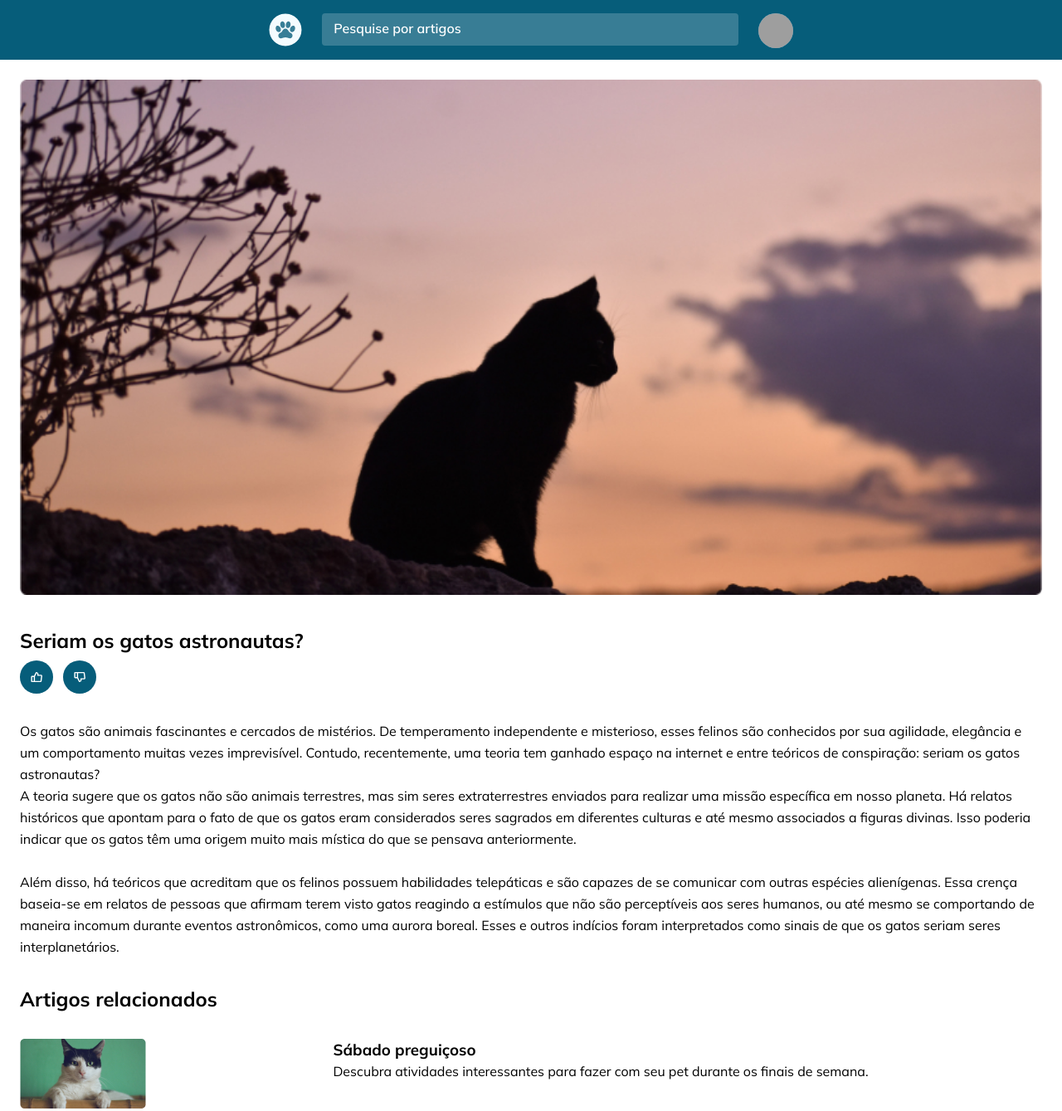
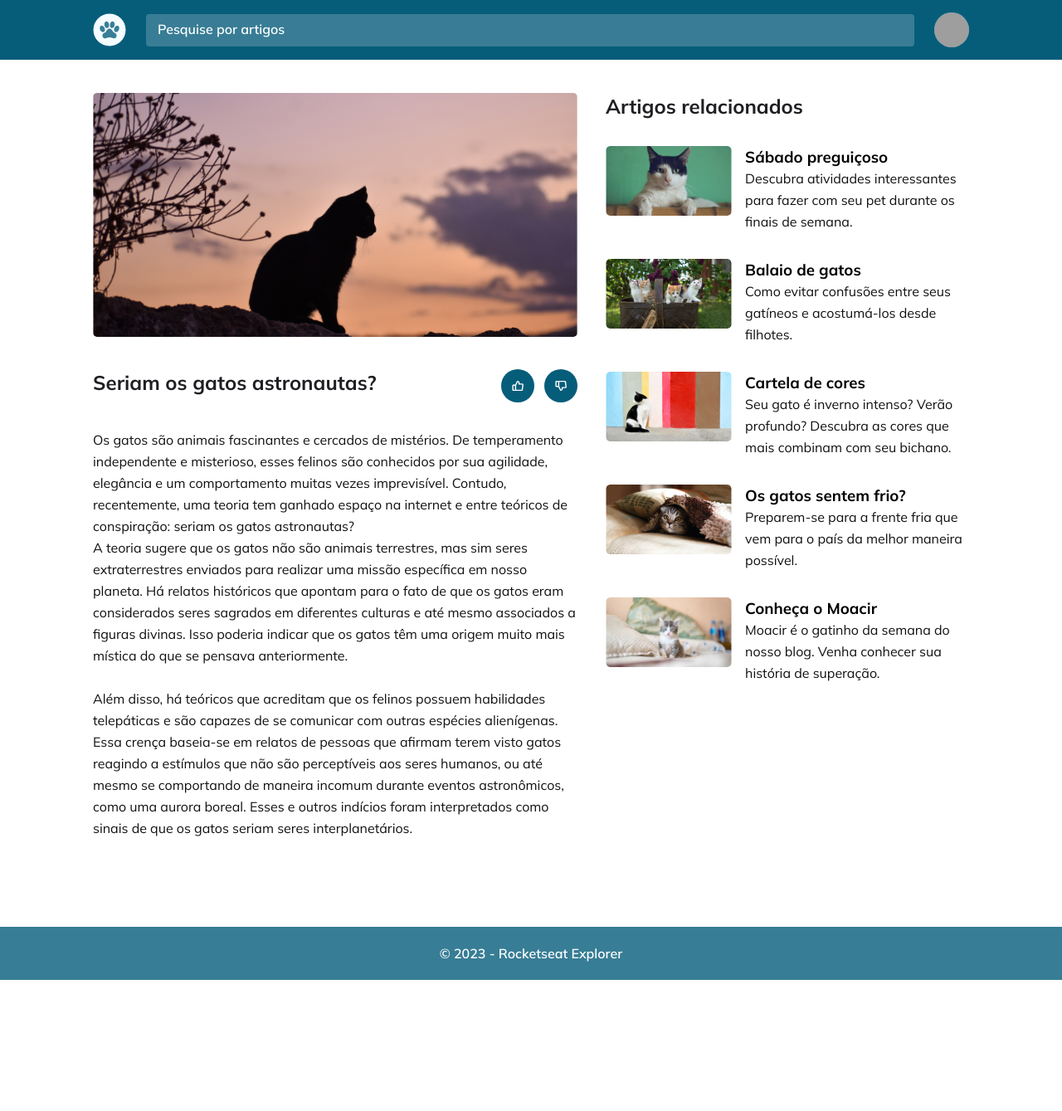
Before and after one commit to CODE-LLAN-BR/entrega-blogDosGatos, a plain HTML site: page index.html in a window 1280 px wide. Shown: the top 1339 px of the page at 83% size. After the commit the page ends 1181 px from the top, so only its background shows below. Drawn offline with Linux system fonts and the light colour scheme; grey boxes are pictures that could not be loaded.

Commit message:
finalização de layout e responsividade

```diff
--- a/style.css
+++ b/style.css
@@ -13,10 +13,12 @@
 }
 :root{
     font-size: 62.5%;
-
-    --color-white-30:hsla(0, 0%, 100%, 0.2);
+    --color-black-300: hsl(240, 5%, 7%);
+    --color-black-500:  hsl(240, 6%, 13%);
+    --color-white-30:   hsla(0, 0%, 100%, 0.2);
     --color-white-100: hsl(0, 0%, 100%);
     --color-blue-300: hsl(199, 59%, 55%);
+    --color-blue-400:  hsl(195, 46%, 40%);
     --color-blue-500: hsl(195, 91%, 25%);
 
 }
@@ -35,10 +37,13 @@ body{
 header{
     display: grid;
     grid-template-areas: "A B C";
-    height: 72px;
+    height: 7.2rem;
     padding: 1.6rem 2.8rem;
     gap: 24px;
     background: var(--color-blue-500);
+
+
+    align-items: center;
 
 }
 #logo{
@@ -97,7 +102,7 @@ header{
 main #main-img{
 
     width: 100%;
-
+    border-radius: 5px;
     margin-bottom: 3.2rem;
 
 
@@ -117,7 +122,12 @@ h2{
     font-size: 2.4rem;
     font-style: normal;
     font-weight: 700;
-    line-height: 3.2rem
+    line-height: 3.2rem;
+    color:var(--color-black-500);
+}
+
+p{
+    color: var(--color-black-300);
 }
 .button-container{
     width: max-content;
@@ -181,24 +191,88 @@ h2{
     display: grid;
     grid-template-areas:
     'A B';
+
     gap: 1.6rem;
+
 }
 .sidebar article img{
     grid-area: A;
+    border-radius: 5px;
 }
 .sidebar article .text {
     grid-area: B;
 }
+.sidebar article .text h3{
+    font-size: 1.8rem;
+    font-weight: 700;
+    line-height: 2.8rem;
+    color:var(--color-black-500);
+}
 footer{
+    height: 6.4rem;
+    padding: 1.6rem;
+    margin-top: 3.2rem;
 
-    background: #387E96;
+    background: var(--color-blue-400);
+
+    display: flex;
+    align-items: center;
+    justify-content: center;
 }
 footer p {
     color: #FFF;
-    padding: 1.6rem;
+
     font-style: normal;
     font-weight: 600;
     line-height: 1.6rem;
-    text-align: center;
+
 
 }
+
+@media(min-width: 750px){
+    .page{
+        display: grid;
+    }
+    header{
+        height: 7.2rem;
+        padding: 1.2rem 11.2rem;
+        display: grid;
+        grid-template-columns: repeat( 1 ,max-content 4fr max-content);
+
+
+        align-items: center;
+
+    }
+    header .input-wrapper{
+        width: 100%;
+    }
+
+
+
+    main{
+        padding: 4rem 11.2rem;
+        display: grid;
+        grid-template-areas:
+        'A A B'
+        'A A C';
+;
+
+        column-gap: 3.4rem;
+    }
+    .section-main{
+        grid-area: A;
+    }
+    .section-main .title{
+        display: grid;
+        grid-template-areas: 'A B';
+        justify-content: space-between;
+
+    }
+
+    .sidebar{
+        grid-area: B;
+        row-gap: 3.2rem;
+        column-gap: 1.6rem;
+    }
+
+}
```
